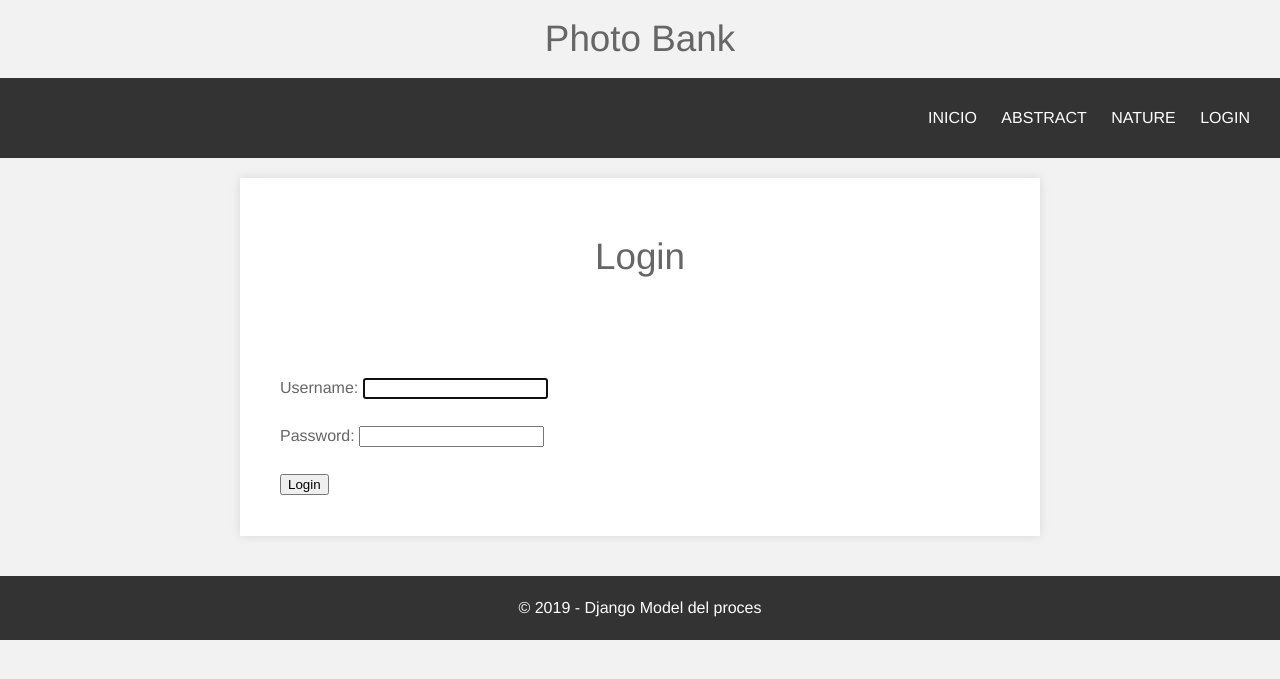
After one commit to elskater98/model_proces, a Django app: page /accounts/login/ in a window 1280 px wide. The commit adds this page. Shown: the top 679 px of the page. Run offline with Django 3.2, Linux system fonts and the light colour scheme.

Commit message:
S'ha implementat el login conjuntament amb logout

```diff
--- a/photobank/settings.py
+++ b/photobank/settings.py
@@ -124,3 +124,6 @@ STATIC_URL = '/static/'
 MEDIA_URL='/media/'
 
 MEDIA_ROOT= os.path.join(BASE_DIR,'media')
+
+LOGIN_REDIRECT_URL='/'
+LOGOUT_REDIRECT_URL = '/'
--- a/photobank/urls.py
+++ b/photobank/urls.py
@@ -21,9 +21,10 @@ from django.conf import settings
 
 urlpatterns = [
     path('admin/', admin.site.urls),
+    path('accounts/',include('django.contrib.auth.urls')),
     path('',include('repository.urls')),
 
-    # path('', RedirectView.as_view(url='/repository/', permanent=True)),
+
 ]
 
 urlpatterns+= static(settings.MEDIA_URL,document_root=settings.MEDIA_ROOT)
--- a/templates/homepage.html
+++ b/templates/homepage.html
@@ -19,9 +19,17 @@
                     <li><a class="site-name" href="{% url 'homepage' %}">INICIO</a></li>
                         <li><a class="site-name" href="{% url 'abstract' %}"> ABSTRACT</a></li>
                         <li><a class="site-name" href="{% url 'nature' %}">NATURE </a></li>
-                    <li class="site-name"></li>
+                        {% block registration %}
+                            {% if user.is_authenticated %}
+                                <li>Hi {{ user.username }}<a></a></li>
+                                <li><a class="site-name" href="{% url 'logout' %}"> LOGOUT</a></li>
+                            {% else %}
+                                <li><a href="{% url 'login' %}">LOGIN</a></li>
+                            {% endif %}
+                       {% endblock %}
                 </ul>
             {% endblock %}
+
 		</nav><!-- / nav -->
    </header>
 
--- /dev/null
+++ b/templates/registration/login.html
@@ -0,0 +1,12 @@
+{% extends 'homepage.html' %}
+
+{% block title %}<title>Login</title>{% endblock %}
+{% block header %}<h1>Login</h1> {% endblock %}
+
+{% block content %}
+<form method="post">
+  {% csrf_token %}
+  {{ form.as_p }}
+  <button type="submit">Login</button>
+</form>
+{% endblock %}
```
Also changed, not shown: db.sqlite3.
